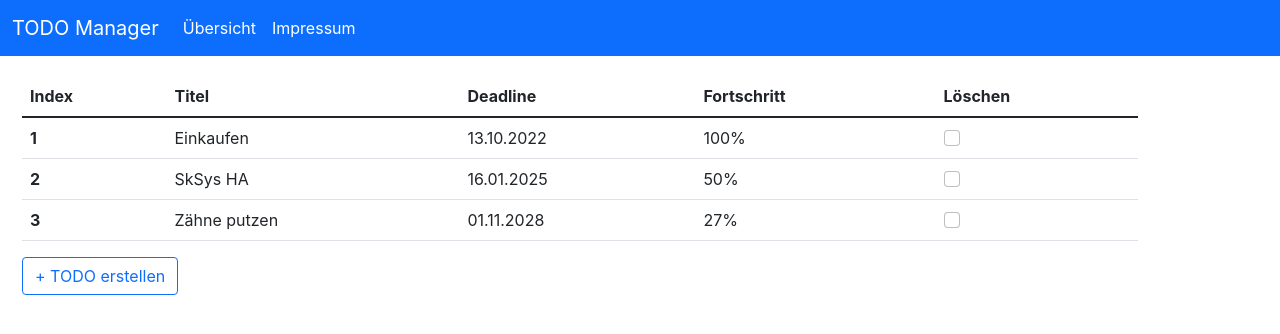
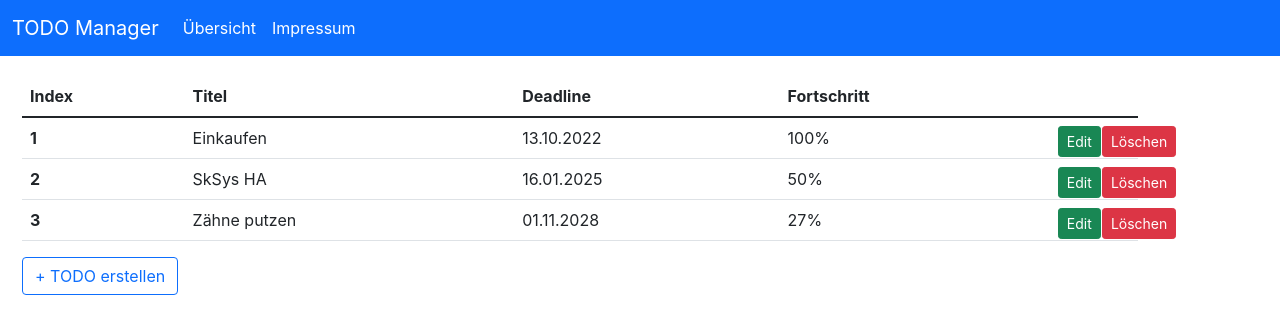
Before and after one commit to BilguunGE/test, a React (Create React App) app: page / in a window 1280 px wide. Shown: the top 334 px of the page. Built offline with nearby package versions, Linux system fonts and the light colour scheme.

Commit message:
minor changes

```diff
--- a/src/components/CreateTodo.jsx
+++ b/src/components/CreateTodo.jsx
@@ -7,7 +7,7 @@ const CreateTodo = (props) => {
     <form>
       <div className="mb-3">
         <label className="form-label">Titel</label>
-        <input type="email" className="form-control" />
+        <input type="text" className="form-control" />
         <div className="form-text">Weniger als 160 Zeichen</div>
       </div>
       <div className="mb-3">
--- a/src/components/EditTodo.jsx
+++ b/src/components/EditTodo.jsx
@@ -1,5 +1,51 @@
-const EditTodo = () => {
-  return <h1>Edit ToDo</h1>;
+const EditTodo = (props) => {
+  const { setReset } = props;
+  return (
+    <form>
+      <div className="mb-3">
+        <label className="form-label">Titel</label>
+        <input type="text" className="form-control" />
+        <div className="form-text">Weniger als 160 Zeichen</div>
+      </div>
+      <div className="mb-3">
+        <label className="form-label">Deadline</label>
+        <input type="date" className="form-control" />
+      </div>
+      <div className="mb-3">
+        <label className="form-label">Fortschritt (in %)</label>
+        <input type="text" className="form-control" />
+      </div>
+      <div className="button-container">
+        <button
+          type="submit"
+          className="btn btn-outline-primary left"
+          onClick={setReset}
+        >
+          <svg
+            xmlns="http://www.w3.org/2000/svg"
+            width="16"
+            height="16"
+            fill="currentColor"
+            class="bi bi-arrow-left"
+            viewBox="0 0 16 16"
+          >
+            <path
+              fill-rule="evenodd"
+              d="M15 8a.5.5 0 0 0-.5-.5H2.707l3.147-3.146a.5.5 0 1 0-.708-.708l-4 4a.5.5 0 0 0 0 .708l4 4a.5.5 0 0 0 .708-.708L2.707 8.5H14.5A.5.5 0 0 0 15 8z"
+            />
+          </svg>
+          Zurück
+        </button>
+        <button
+          type="submit"
+          className="btn btn-primary right"
+          onClick={setReset}
+        >
+          Änderungen speichern
+        </button>
+      </div>
+    </form>
+  );
 };
 
 export default EditTodo;
--- a/src/components/TodoTableView.jsx
+++ b/src/components/TodoTableView.jsx
@@ -4,11 +4,11 @@ import EditTodo from "./EditTodo";
 import Impressum from "./Impressum";
 import "./TodoTableView.css";
 
-const head = ["Index", "Titel", "Deadline", "Fortschritt", "Löschen"];
+const head = ["Index", "Titel", "Deadline", "Fortschritt"];
 const body = [
-  { title: "Einkaufen", deadline: "13.10.2022", progress: "100%", checkbox: <input class="form-check-input" id="flexChec2" type="checkbox"/> },
-  { title: "SkSys HA", deadline: "16.01.2025", progress: "50%", checkbox: <input class="form-check-input" id="flexChec2" type="checkbox"/>  },
-  { title: "Zähne putzen", deadline: "01.11.2028", progress: "27%", checkbox: <input class="form-check-input" id="flexChec2" type="checkbox"/>  },
+  { title: "Einkaufen", deadline: "13.10.2022", progress: "100%" },
+  { title: "SkSys HA", deadline: "16.01.2025", progress: "50%" },
+  { title: "Zähne putzen", deadline: "01.11.2028", progress: "27%" },
 ];
 
 const TodoTableView = () => {
@@ -47,7 +47,12 @@ const TodoTableView = () => {
     <>
       <nav class="navbar navbar-expand-lg navbar-light bg-primary">
         <div class="container-fluid">
-          <a class="navbar-brand" href={{}} onClick={onReset} style={{color: 'white'}}>
+          <a
+            class="navbar-brand"
+            href={{}}
+            onClick={onReset}
+            style={{ color: "white" }}
+          >
             TODO Manager
           </a>
           <div class="collapse navbar-collapse" id="navbarNav">
@@ -58,13 +63,18 @@ const TodoTableView = () => {
                   aria-current="page"
                   href={{}}
                   onClick={onReset}
-                  style={{color: 'white'}}
+                  style={{ color: "white" }}
                 >
                   Übersicht
                 </a>
               </li>
               <li class="nav-item">
-                <a class="nav-link" href={{}} onClick={onImpressumClick} style={{color: 'white'}}>
+                <a
+                  class="nav-link"
+                  href={{}}
+                  onClick={onImpressumClick}
+                  style={{ color: "white" }}
+                >
                   Impressum
                 </a>
               </li>
@@ -90,12 +100,24 @@ const TodoTableView = () => {
               <tbody>
                 {body.map((value, index) => {
                   return (
-                    <tr onClick={onRowClick} key={index}>
+                    <tr key={index}>
                       <th scope="row">{++index}</th>
                       <td>{value.title}</td>
                       <td>{value.deadline}</td>
                       <td>{value.progress}</td>
-                      <td>{value.checkbox}</td>
+                      <td>
+                        <button
+                          className="btn btn-success btn-sm"
+                          onClick={()=>onRowClick(value)}
+                        >
+                          Edit
+                        </button>
+                      </td>
+                      <td>
+                        <button className="btn btn-danger btn-sm">
+                          Löschen
+                        </button>
+                      </td>
                     </tr>
                   );
                 })}
@@ -106,10 +128,8 @@ const TodoTableView = () => {
             </button>
           </>
         )}
-        {showEdit && <EditTodo />}
-        {showCreate && (
-          <CreateTodo setReset={onReset} />
-        )}
+        {showEdit && <EditTodo setReset={onReset} />}
+        {showCreate && <CreateTodo setReset={onReset} />}
         {showImpressum && <Impressum />}
       </div>
     </>
```
